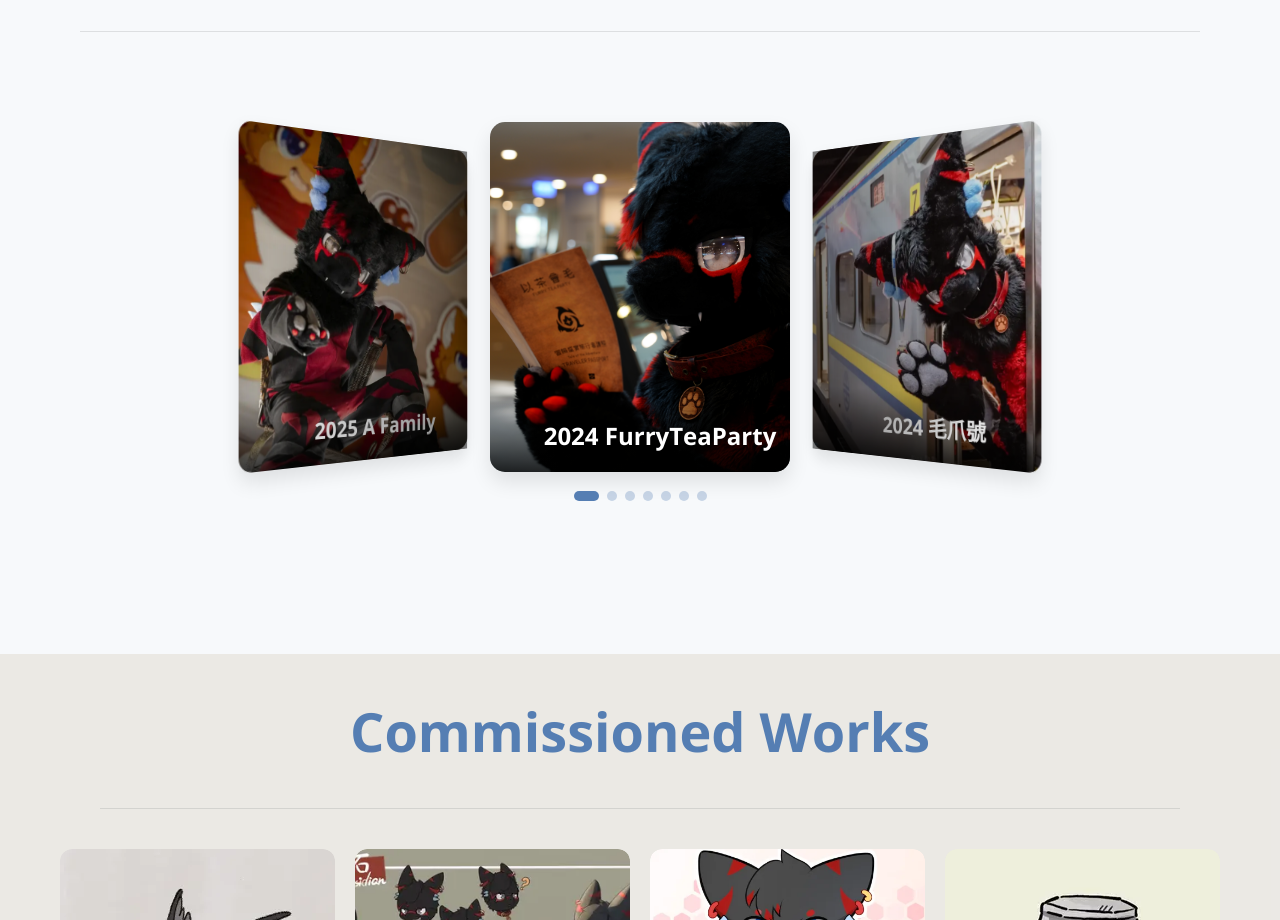
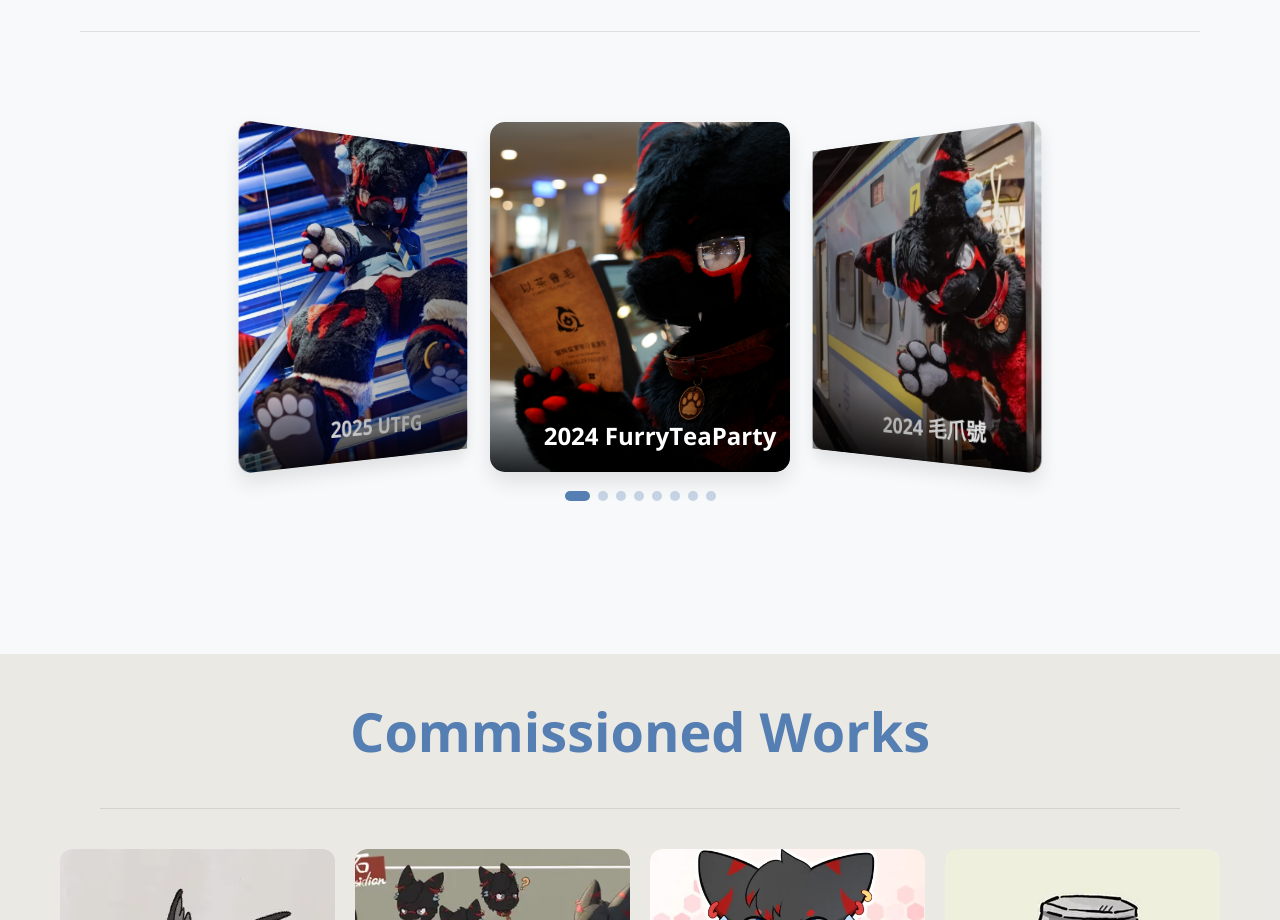
Before and after one commit to ObsidianDrake/ObsidianDrake.github.io, a React (Vite) app: page /commissions in a window 1280 px wide. Shown: the part 2300-3220 px from the top of the page. Built offline with nearby package versions, Linux system fonts and the light colour scheme.

Commit message:
add new event

```diff
--- a/src/components/Events.jsx
+++ b/src/components/Events.jsx
@@ -17,6 +17,7 @@ import event4 from "/src/assets/images/events/2024_Infurnity.webp";
 import event5 from "/src/assets/images/events/2025_ちるこん.webp";
 import event6 from "/src/assets/images/events/2025_FurryteaParty.webp";
 import event7 from "/src/assets/images/events/2025_A_Family.webp";
+import event8 from "/src/assets/images/events/2025_UTFG.webp";
 
 import event1Full from "/src/assets/images/events/full/2024_FurryteaParty.webp";
 import event2Full from "/src/assets/images/events/full/2024_Furry_train.webp";
@@ -25,6 +26,7 @@ import event4Full from "/src/assets/images/events/full/2024_Infurnity.webp";
 import event5Full from "/src/assets/images/events/full/2025_ちるこん.webp";
 import event6Full from "/src/assets/images/events/full/2025_FurryteaParty.webp";
 import event7Full from "/src/assets/images/events/full/2025_A_Family.webp";
+import event8Full from "/src/assets/images/events/full/2025_UTFG.webp";
 
 export const photographersMap = {
   "小怪": {
@@ -50,6 +52,10 @@ export const photographersMap = {
   "紀州の関東人(Kisyu)": {
     name: "紀州の関東人(Kisyu)",
     url: "https://x.com/JyakiganKatana"
+  },
+  "蒼穹": {
+    name: "蒼穹",
+    url: "https://www.facebook.com/cang.qiong.697438"
   },
 };
 
@@ -102,6 +108,13 @@ const eventData = [
     image: event7,
     fullImage: event7Full,
     photographerKey: "Sanu"
+  },
+  {
+    id: 8,
+    title: "2025 UTFG",
+    image: event8,
+    fullImage: event8Full,
+    photographerKey: "蒼穹"
   },
 ];
 
```
Also changed, not shown: src/assets/images/events/2025_UTFG.webp (added), 1 other file (tests, documents, lock files or other folders).
